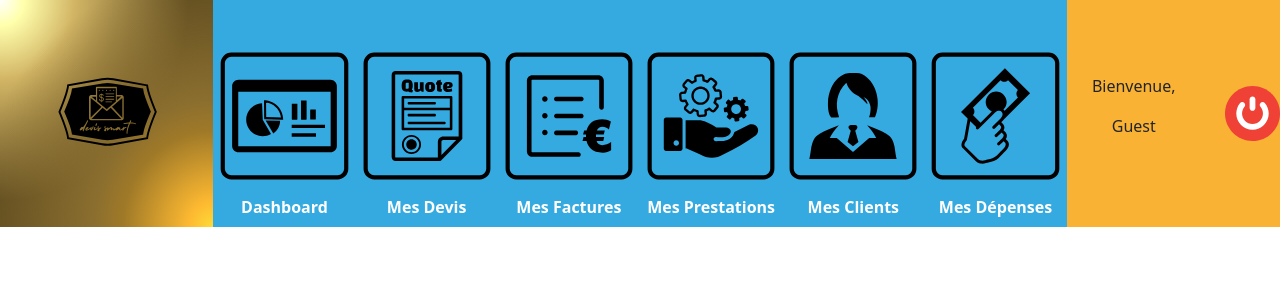
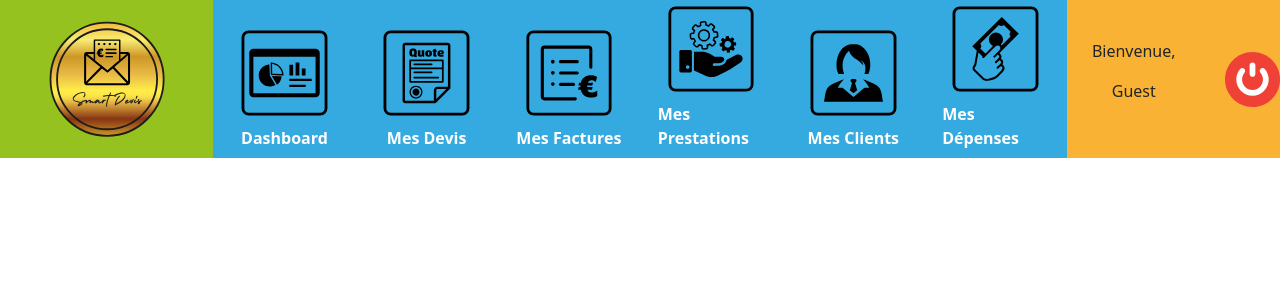
Before and after one commit to YohanF1245/gestion-devis, a PHP site: page /Vue/index.php in a window 1280 px wide. Shown: the top 300 px of the page. Run offline with PHP 8.4, Linux system fonts and the light colour scheme.

Commit message:
changed logo from navbar

```diff
--- a/CSS/nav-style.css
+++ b/CSS/nav-style.css
@@ -1,5 +1,8 @@
 #nav-height{
-    height: auto;
+    height: 20vh!important;
+}
+.vh20{
+    height: 15vh!important;
 }
 .icon-height{
     height: 60%!important;
--- a/Includes/header.php
+++ b/Includes/header.php
@@ -1,17 +1,15 @@
 <link rel="stylesheet" href="../css/nav-style.css">
 <link rel="stylesheet" href="../css/bs-color-override.css">
 
-<nav class="navbar navbar-expand-lg navbar-light bg-pd-blue p-0" id="nav-height">
+<nav class="navbar navbar-expand-lg navbar-light bg-pd-blue p-0 20vw">
   <div class="container-fluid p-0">
     <button class="navbar-toggler" type="button" data-bs-toggle="collapse" data-bs-target="#navbarSupportedContent" aria-controls="navbarSupportedContent" aria-expanded="false" aria-label="Toggle navigation">
       <span class="navbar-toggler-icon"></span>
     </button>
     <div class="collapse navbar-collapse w-100" id="navbarSupportedContent">
       <ul class="navbar-nav mb-2 mb-lg-0 w-100">
-        <li class="nav-item col-lg-2 d-flex align-items-end">
-            <div class="w-100 gold-background">
-                <img src="../img/smart-devis-logo.svg" class="img-fluid">
-            </div>
+        <li class="nav-item col-lg-2 d-flex align-items-center justify-content-center bg-pd-green">
+                <img src="../img/smart-devis-logo.svg" class="vh20">
           <!-- <a class=" align-middle justify-content-center align-items-center" aria-current="page" href="#"><img class="img-fluid" src="../img/Fichier 4@2x.png"></a> -->
         </li>
         <li class="nav-item col-lg px-3 d-flex flex-column justify-content-end align-items-center">
```
Also changed, not shown: img/smart-devis-logo.svg.
